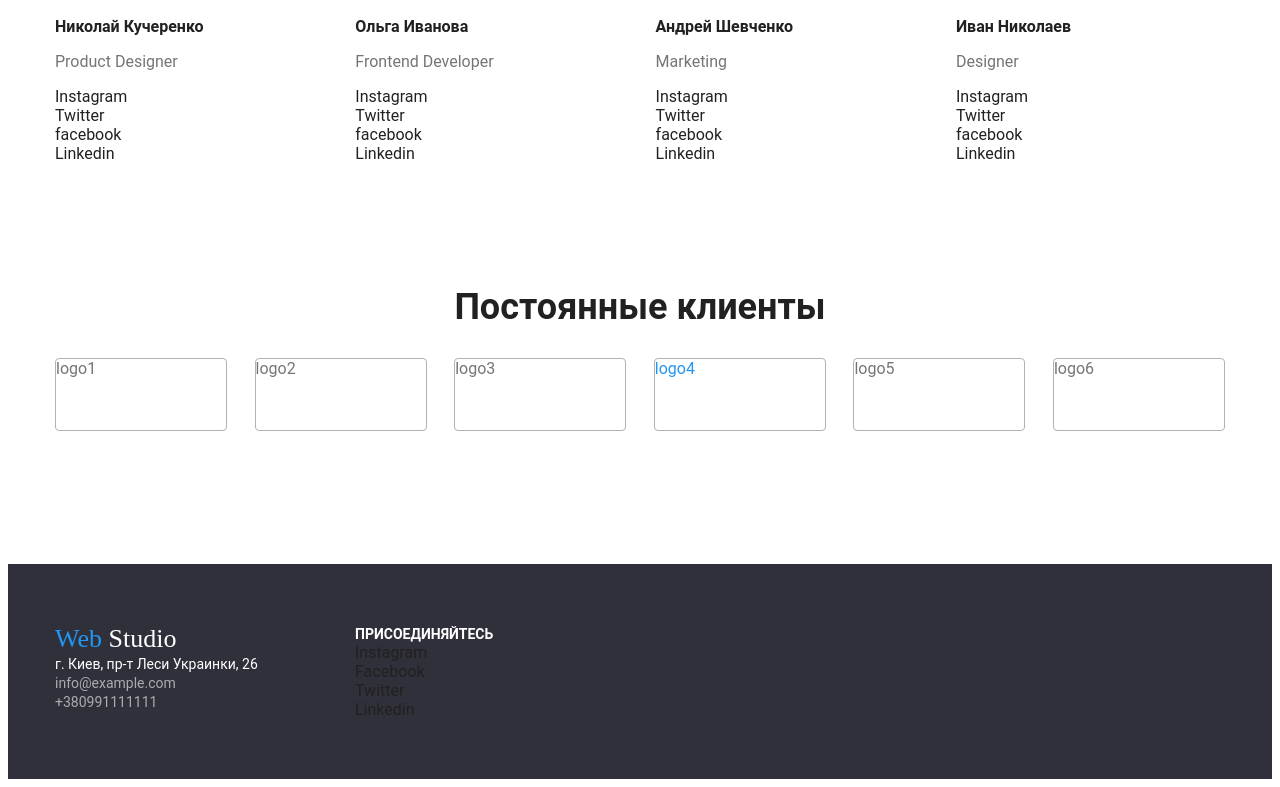
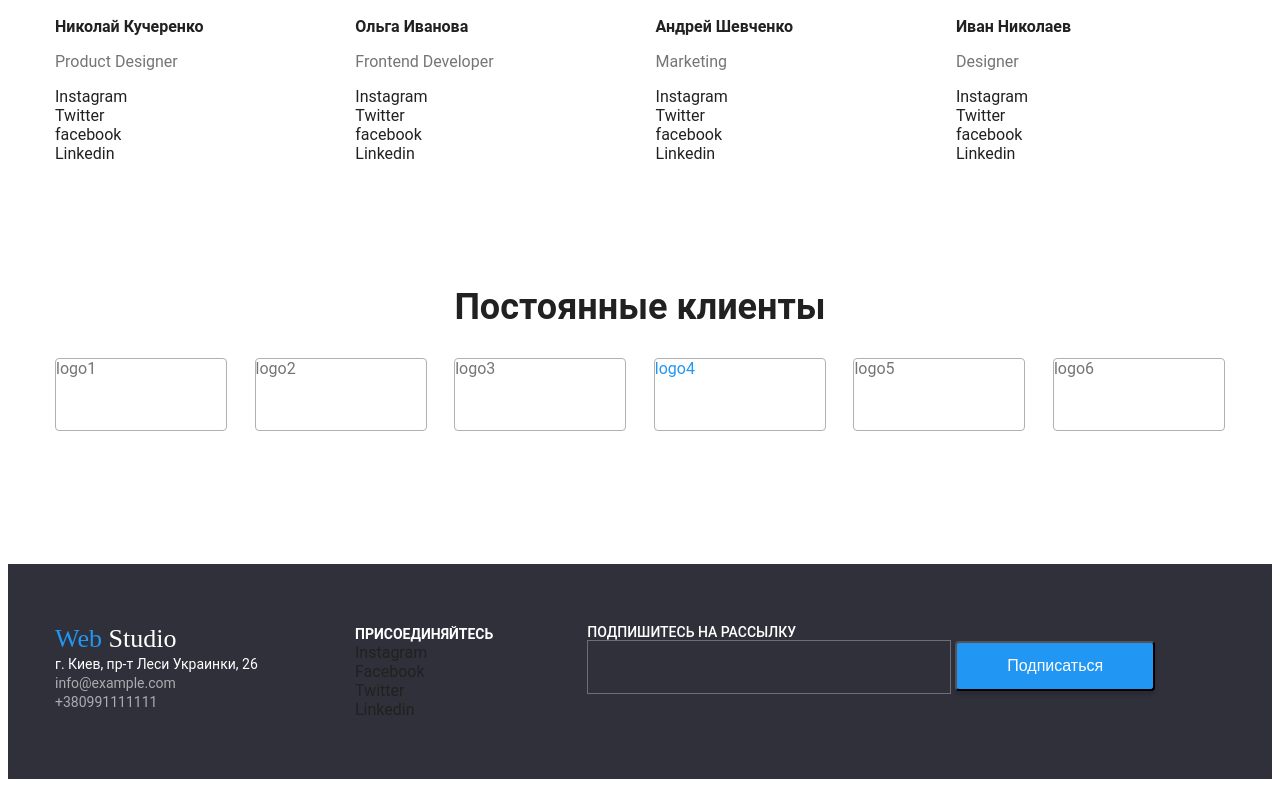
Before and after one commit to Andrii-Star/goit-markup-hw-003, a plain HTML site: page index.html in a window 1280 px wide. Shown: the part 1832-2619 px from the top of the page. Drawn offline with Linux system fonts and the light colour scheme.

Commit message:
Стили и заголовки

```diff
--- a/css/styles.css
+++ b/css/styles.css
@@ -177,3 +177,22 @@ footer {
   padding-bottom: 133px;
   padding-top: 94px;
 }
+.subscribe p {
+  margin: 0;
+}
+.subscribe {
+  margin-left: 94px;
+}
+.subscribe input {
+  border: 1px solid rgba(255, 255, 255, 0.3);
+  width: 358px;
+  height: 50px;
+  background-color: transparent;
+}
+.subscribe button {
+  width: 200px;
+  height: 50px;
+  background: #2196f3;
+  box-shadow: 0px 4px 4px rgba(0, 0, 0, 0.15);
+  border-radius: 4px;
+}
--- a/index.html
+++ b/index.html
@@ -466,6 +466,13 @@
             </li>
           </ul>
         </div>
+        <div class="subscribe">
+          <p class="font14 uppercase bold white">Подпишитесь на рассылку</p>
+          <label for="">
+            <input />
+            <button class="font16 bold white">Подписаться</button>
+          </label>
+        </div>
       </div>
     </footer>
   </body>
```
Also changed, not shown: portfolio.html (+7 -0 lines).
